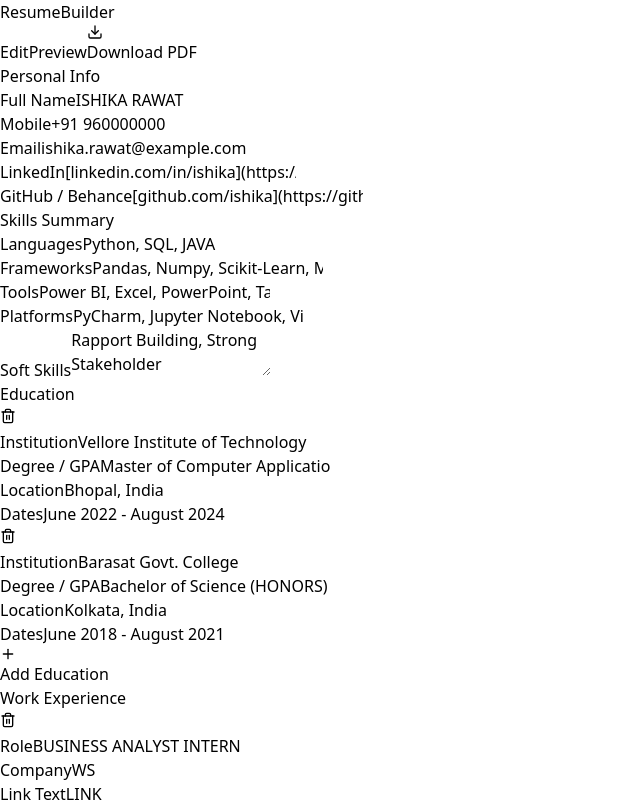
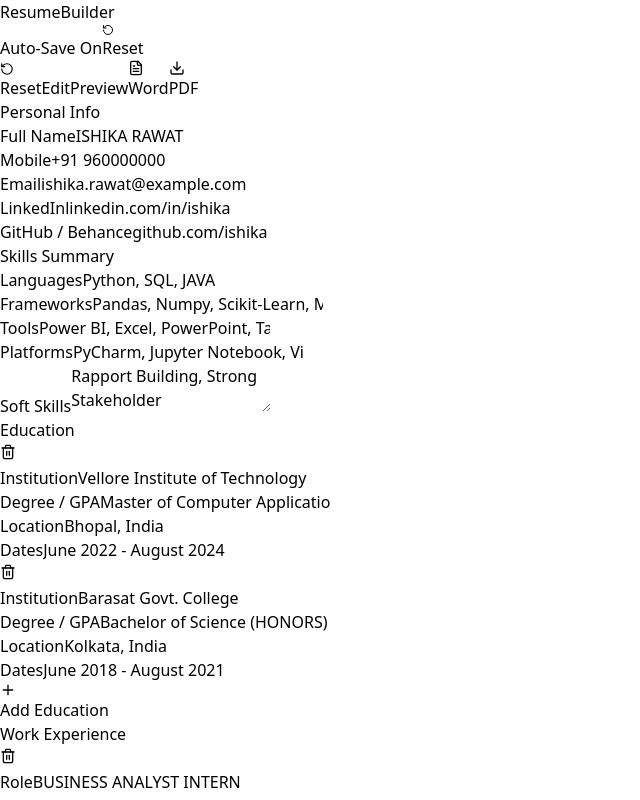
Before and after one commit to Henry-Paul/Resume-Builder, a React (Vite) app: page / in a window 1280 px wide. Shown: the top 800 px of the page, without its empty margins (0-640 px from the left). Built offline with nearby package versions, Linux system fonts and the light colour scheme.

Commit message:
Update App.jsx

```diff
--- a/src/App.jsx
+++ b/src/App.jsx
@@ -1,5 +1,5 @@
-import React, { useState, useRef } from 'react';
-import { Plus, Trash2, Download, Eye, Edit2, Github, Linkedin, Mail, Phone, ExternalLink, Printer } from 'lucide-react';
+import React, { useState, useEffect } from 'react';
+import { Plus, Trash2, Download, Printer, Save, RotateCcw, FileText } from 'lucide-react';
 
 // --- Initial Data (From the Image) ---
 const initialData = {
@@ -7,8 +7,8 @@ const initialData = {
     name: "ISHIKA RAWAT",
     email: "ishika.rawat@example.com",
     mobile: "+91 960000000",
-    linkedin: "[linkedin.com/in/ishika](https://linkedin.com/in/ishika)",
-    github: "[github.com/ishika](https://github.com/ishika)",
+    linkedin: "linkedin.com/in/ishika",
+    github: "github.com/ishika",
     behance: "behance.net/ishika"
   },
   education: [
@@ -166,11 +166,58 @@ const BulletInput = ({ points, onChange }) => {
 // --- Main Application ---
 
 export default function ResumeApp() {
-  const [data, setData] = useState(initialData);
-  const [activeTab, setActiveTab] = useState('edit'); // 'edit' or 'preview' (for mobile)
+  // Load initial state from LocalStorage if available, else use default
+  const [data, setData] = useState(() => {
+    const saved = localStorage.getItem('resumeData');
+    if (saved) {
+      try {
+        return JSON.parse(saved);
+      } catch (e) {
+        return initialData;
+      }
+    }
+    return initialData;
+  });
+
+  const [activeTab, setActiveTab] = useState('edit');
+
+  // Save to LocalStorage whenever data changes
+  useEffect(() => {
+    localStorage.setItem('resumeData', JSON.stringify(data));
+  }, [data]);
 
   const handlePrint = () => {
     window.print();
+  };
+
+  const handleDownloadWord = () => {
+    const content = document.getElementById("resume-preview").innerHTML;
+    // Basic wrapper with some default styles to make it readable in Word
+    const preHtml = "<html xmlns:o='urn:schemas-microsoft-com:office:office' xmlns:w='urn:schemas-microsoft-com:office:word' xmlns='http://www.w3.org/TR/REC-html40'><head><meta charset='utf-8'><title>Resume</title><style>body{font-family: 'Arial', sans-serif; font-size: 11pt;} h1{font-size: 16pt; text-transform: uppercase;} h2{font-size: 11pt; text-transform: uppercase; border-bottom: 1px solid #000;}</style></head><body>";
+    const postHtml = "</body></html>";
+    const html = preHtml + content + postHtml;
+
+    const url = 'data:application/vnd.ms-word;charset=utf-8,' + encodeURIComponent(html);
+    const filename = 'resume.doc';
+    const downloadLink = document.createElement("a");
+
+    document.body.appendChild(downloadLink);
+
+    if(navigator.msSaveOrOpenBlob ){
+        navigator.msSaveOrOpenBlob(new Blob(['\ufeff', html], { type: 'application/msword'}), filename);
+    } else {
+        downloadLink.href = url;
+        downloadLink.download = filename;
+        downloadLink.click();
+    }
+    document.body.removeChild(downloadLink);
+  };
+
+  const handleReset = () => {
+    if (confirm("Are you sure you want to reset all data to the template default? This cannot be undone.")) {
+      setData(initialData);
+      localStorage.removeItem('resumeData');
+    }
   };
 
   const updateNestedState = (section, index, field, value) => {
@@ -228,28 +275,53 @@ export default function ResumeApp() {
 
       {/* Navbar - Hidden on Print */}
       <nav className="bg-slate-900 text-white p-4 sticky top-0 z-50 shadow-md print:hidden">
-        <div className="max-w-7xl mx-auto flex justify-between items-center">
-          <div className="flex items-center gap-2">
+        <div className="max-w-7xl mx-auto flex flex-col md:flex-row justify-between items-center gap-4 md:gap-0">
+          <div className="flex items-center gap-2 w-full md:w-auto justify-between md:justify-start">
             <h1 className="text-xl font-bold tracking-tight">Resume<span className="text-blue-400">Builder</span></h1>
+            <span className="text-xs bg-green-600 px-2 py-0.5 rounded ml-2">Auto-Save On</span>
+             {/* Mobile Reset Button */}
+             <button
+              onClick={handleReset}
+              className="md:hidden px-2 py-1 rounded text-xs bg-red-800 hover:bg-red-700 flex items-center gap-1"
+            >
+              <RotateCcw size={12} /> Reset
+            </button>
           </div>
-          <div className="flex gap-3">
+
+          <div className="flex flex-wrap gap-2 justify-center md:justify-end w-full md:w-auto">
+             <button
+              onClick={handleReset}
+              className="hidden md:flex px-3 py-1.5 rounded text-sm bg-red-800 hover:bg-red-700 items-center gap-1"
+            >
+              <RotateCcw size={14} /> Reset
+            </button>
             <button
               onClick={() => setActiveTab('edit')}
-              className={`md:hidden px-3 py-1.5 rounded text-sm ${activeTab === 'edit' ? 'bg-blue-600' : 'bg-slate-800'}`}
+              className={`md:hidden px-4 py-2 rounded text-sm ${activeTab === 'edit' ? 'bg-blue-600' : 'bg-slate-800'}`}
             >
               Edit
             </button>
             <button
               onClick={() => setActiveTab('preview')}
-              className={`md:hidden px-3 py-1.5 rounded text-sm ${activeTab === 'preview' ? 'bg-blue-600' : 'bg-slate-800'}`}
+              className={`md:hidden px-4 py-2 rounded text-sm ${activeTab === 'preview' ? 'bg-blue-600' : 'bg-slate-800'}`}
             >
               Preview
             </button>
+
+            {/* Desktop & Mobile Actions */}
+             <button
+              onClick={handleDownloadWord}
+              className="bg-slate-700 hover:bg-slate-600 text-white px-3 py-2 rounded-lg text-sm font-medium flex items-center gap-2 transition-colors"
+              title="Download editable Word file"
+            >
+              <FileText size={16} /> <span>Word</span>
+            </button>
+
             <button
               onClick={handlePrint}
-              className="bg-blue-600 hover:bg-blue-500 text-white px-4 py-2 rounded-lg text-sm font-medium flex items-center gap-2 transition-colors"
+              className="bg-blue-600 hover:bg-blue-500 text-white px-3 py-2 rounded-lg text-sm font-medium flex items-center gap-2 transition-colors"
             >
-              <Download size={16} /> <span className="hidden sm:inline">Download PDF</span>
+              <Download size={16} /> <span>PDF</span>
             </button>
           </div>
         </div>
@@ -563,13 +635,18 @@ export default function ResumeApp() {
               </div>
             </div>
 
-            <div className="mt-8 text-center print:hidden">
-                <p className="text-sm text-gray-500 mb-2">Looks good?</p>
+            <div className="mt-8 text-center print:hidden flex justify-center gap-4">
+                 <button
+                  onClick={handleDownloadWord}
+                  className="bg-slate-700 hover:bg-slate-600 text-white px-6 py-3 rounded-full shadow-lg transition-transform active:scale-95 flex items-center gap-2 font-medium"
+                >
+                  <FileText size={18} /> Download Word
+                </button>
                 <button
                   onClick={handlePrint}
-                  className="bg-gray-900 text-white px-6 py-3 rounded-full shadow-lg hover:bg-gray-800 transition-transform active:scale-95 flex items-center gap-2 mx-auto font-medium"
+                  className="bg-blue-600 hover:bg-blue-500 text-white px-6 py-3 rounded-full shadow-lg transition-transform active:scale-95 flex items-center gap-2 font-medium"
                 >
-                  <Printer size={18} /> Print / Save as PDF
+                  <Download size={18} /> Download PDF
                 </button>
             </div>
 
```
